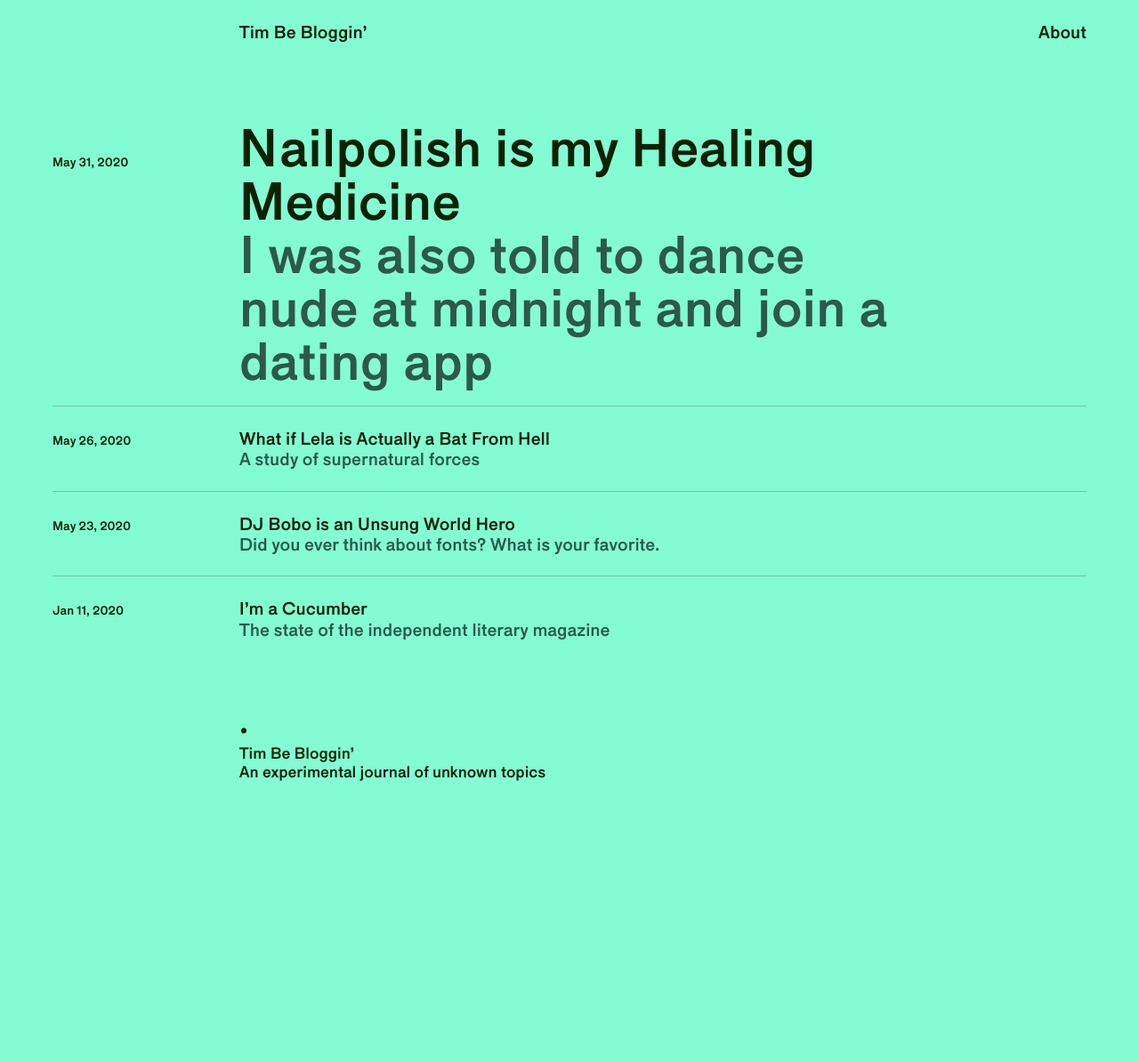
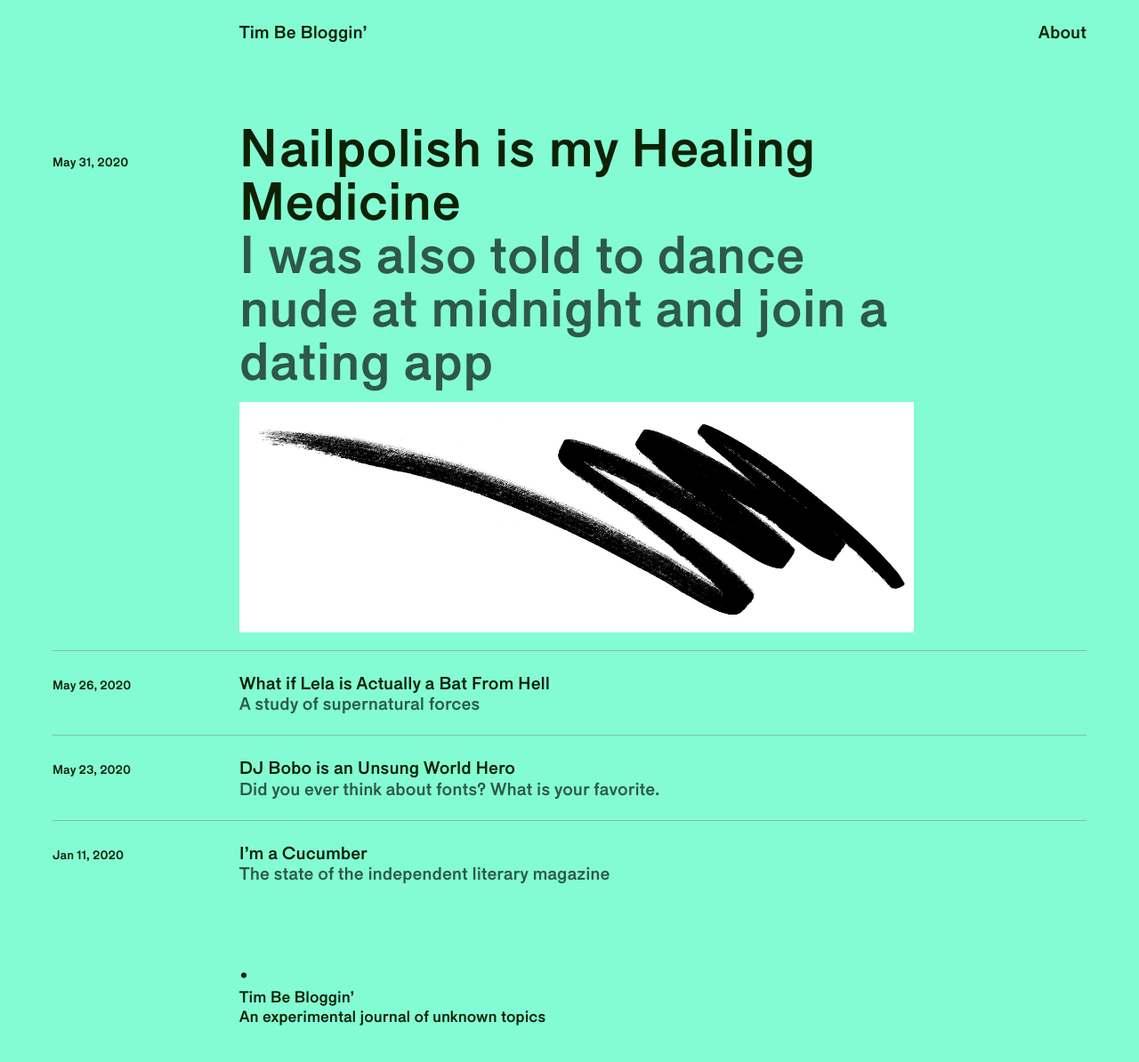
Before and after one commit to timtimtimtimofficial/composition-deduction, a Jekyll site: the page built from index.html, in a window 1280 px wide. Shown: the whole page at 89% size. Built offline with Jekyll 4.4.1, drawn with Linux system fonts in a browser that asks for light colours; before the commit the page ends 920 px from its top, so only the background shows below that.

Commit message:
try image on homepage

```diff
--- a/_posts/2020-05-31-nailpolish-medicine.html
+++ b/_posts/2020-05-31-nailpolish-medicine.html
@@ -5,7 +5,10 @@ subtitle: "I was also told to dance nude at midnight and join a dating app"
 date:   2020-05-31 16:49:33 -0400
 tags: astrology
 bg: violet
+img-01: scribble.jpg
 ---
+
+{% include full-width-header-img.html %}
 
 <p>
   The resulting Cross-Government Journey Map was based on data from interviews with 25 veterans and service members and experts from six federal agencies. The map lays out the process chronologically, and qualitatively in terms of “building blocks” and “barriers.” The team made recommendations for future improvements to the customer experience based on themes that emerged when synthesizing their research.
--- a/index.html
+++ b/index.html
@@ -17,6 +17,11 @@ layout: default
           {{ post.title | escape }}<br>
           <span>{{ post.subtitle | escape }}</span>
         </h1>
+        {%- if post.img-01 -%}
+        <div class="post-img pt-3">
+          <img src="assets/img/{{post.img-01}}">
+        </div>
+        {%- endif -%}
       </div>
     </a>
   </div>
```
Also changed, not shown: 2 other files.
